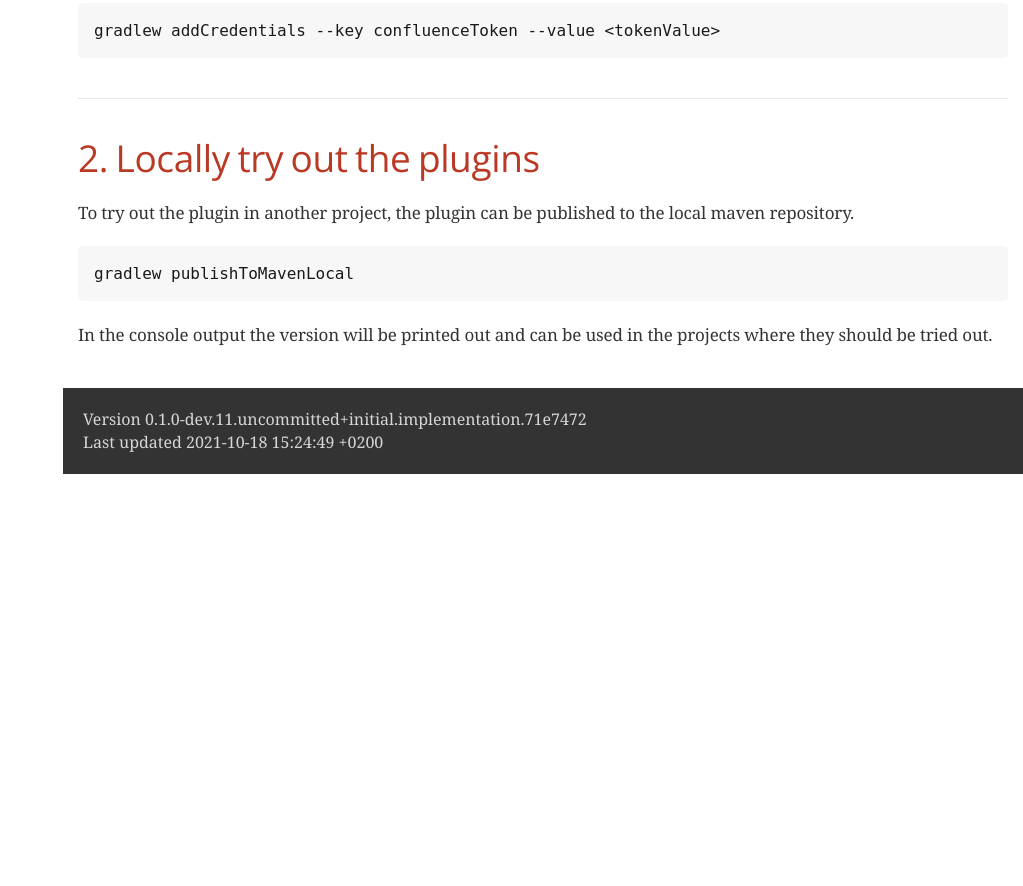
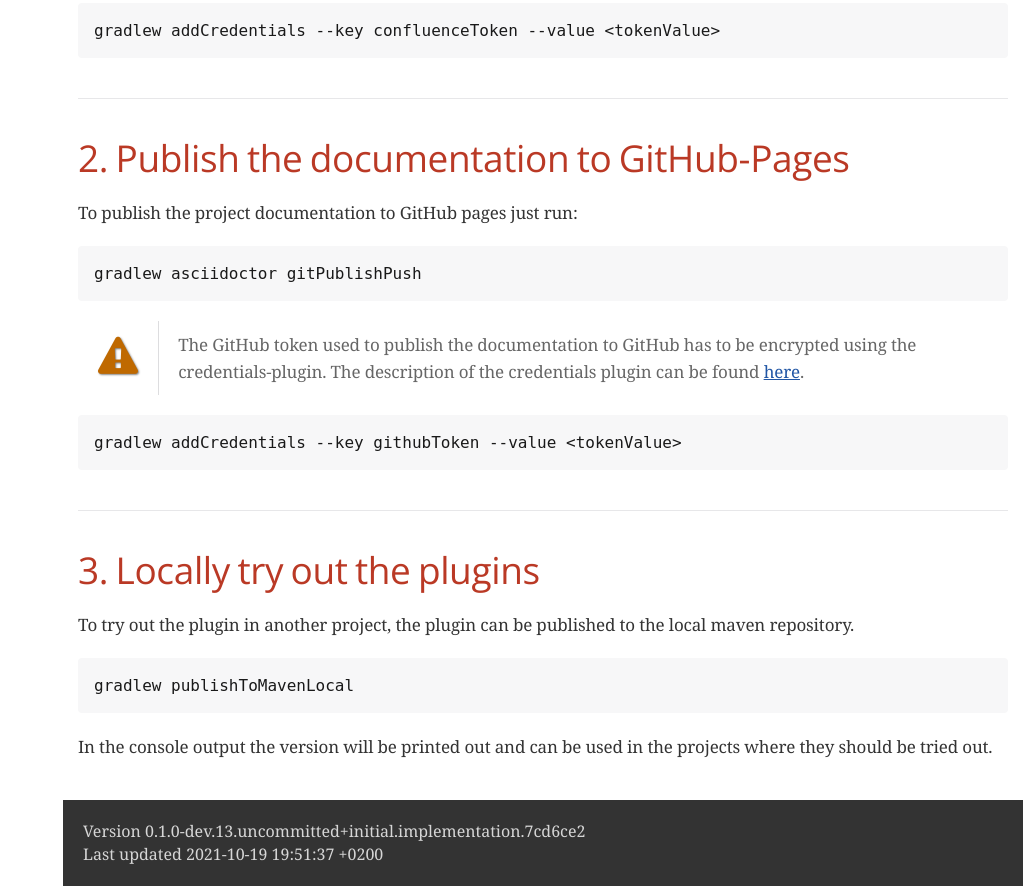
Before and after one commit to nomisp/confluence-publisher-plugin, a plain HTML site: page index/developer-doc.html in a window 1280 px wide. Shown: the part 1093-1979 px from the top of the page, without its empty margins (257-1280 px from the left). Before the commit the page ends 1567 px from the top, so only its background shows below. Drawn offline with nearby package versions, Linux system fonts and the light colour scheme; a web font is replaced by a local one.

Commit message:
Generated by gradle-git-publish.

```diff
--- a/index/developer-doc.html
+++ b/index/developer-doc.html
@@ -444,7 +444,7 @@ body.book #toc,body.book #preamble,body.book h1.sect0,body.book .sect1>h2{page-b
 <div class="details">
 <span id="author" class="author">Peter Simon</span><br>
 <span id="email" class="email"><a href="mailto:nomisp@gmail.com">nomisp@gmail.com</a></span><br>
-<span id="revnumber">version 0.1.0-dev.11.uncommitted+initial.implementation.71e7472,</span>
+<span id="revnumber">version 0.1.0-dev.13.uncommitted+initial.implementation.7cd6ce2,</span>
 <span id="revdate">19.10.2021</span>
 </div>
 <div id="toc" class="toc2">
@@ -457,7 +457,8 @@ body.book #toc,body.book #preamble,body.book h1.sect0,body.book .sect1>h2{page-b
 <li><a href="#_local_build">1.3. Local build</a></li>
 </ul>
 </li>
-<li><a href="#_locally_try_out_the_plugins">2. Locally try out the plugins</a></li>
+<li><a href="#_publish_the_documentation_to_github_pages">2. Publish the documentation to GitHub-Pages</a></li>
+<li><a href="#_locally_try_out_the_plugins">3. Locally try out the plugins</a></li>
 </ul>
 </div>
 </div>
@@ -538,7 +539,38 @@ The description of the credentials plugin can be found <a href="https://github.c
 </div>
 </div>
 <div class="sect1">
-<h2 id="_locally_try_out_the_plugins"><a class="anchor" href="#_locally_try_out_the_plugins"></a><a class="link" href="#_locally_try_out_the_plugins">2. Locally try out the plugins</a></h2>
+<h2 id="_publish_the_documentation_to_github_pages"><a class="anchor" href="#_publish_the_documentation_to_github_pages"></a><a class="link" href="#_publish_the_documentation_to_github_pages">2. Publish the documentation to GitHub-Pages</a></h2>
+<div class="sectionbody">
+<div class="paragraph">
+<p>To publish the project documentation to GitHub pages just run:</p>
+</div>
+<div class="listingblock">
+<div class="content">
+<pre class="highlight"><code class="language-bash" data-lang="bash">gradlew asciidoctor gitPublishPush</code></pre>
+</div>
+</div>
+<div class="admonitionblock warning">
+<table>
+<tr>
+<td class="icon">
+<i class="fa icon-warning" title="Warning"></i>
+</td>
+<td class="content">
+The GitHub token used to publish the documentation to GitHub has to be encrypted using the credentials-plugin.
+The description of the credentials plugin can be found <a href="https://github.com/etiennestuder/gradle-credentials-plugin">here</a>.
+</td>
+</tr>
+</table>
+</div>
+<div class="listingblock">
+<div class="content">
+<pre class="highlight"><code class="language-bash" data-lang="bash">gradlew addCredentials --key githubToken --value &lt;tokenValue&gt;</code></pre>
+</div>
+</div>
+</div>
+</div>
+<div class="sect1">
+<h2 id="_locally_try_out_the_plugins"><a class="anchor" href="#_locally_try_out_the_plugins"></a><a class="link" href="#_locally_try_out_the_plugins">3. Locally try out the plugins</a></h2>
 <div class="sectionbody">
 <div class="paragraph">
 <p>To try out the plugin in another project, the plugin can be published to the local maven repository.</p>
@@ -556,8 +588,8 @@ The description of the credentials plugin can be found <a href="https://github.c
 </div>
 <div id="footer">
 <div id="footer-text">
-Version 0.1.0-dev.11.uncommitted+initial.implementation.71e7472<br>
-Last updated 2021-10-18 15:24:49 +0200
+Version 0.1.0-dev.13.uncommitted+initial.implementation.7cd6ce2<br>
+Last updated 2021-10-19 19:51:37 +0200
 </div>
 </div>
 </body>
```
Also changed, not shown: index.html (+5 -5 lines), index/release-notes.html (+3 -3 lines), index/user-guide.html (+4 -4 lines).
